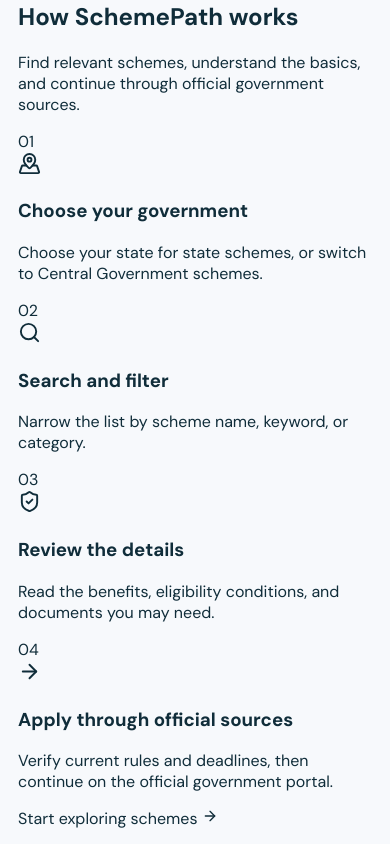
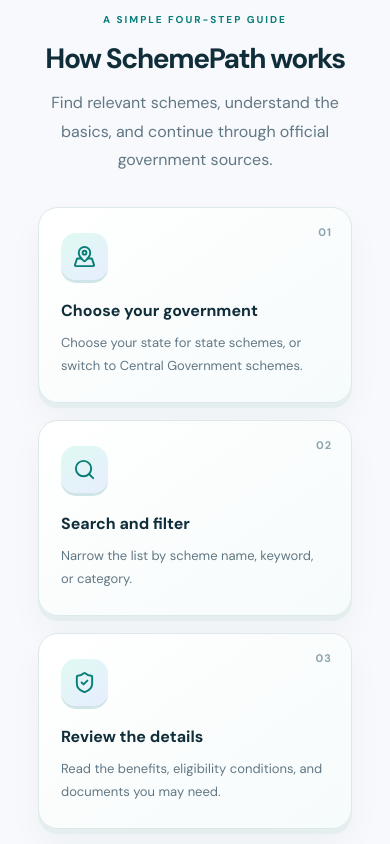
Before and after one commit to pavanvenkatkumarnuni-commits/schemepath, a React (Vite) app: page / in a window 390 px wide. Shown: the part 1860-2704 px from the top of the page. Built offline with nearby package versions, Linux system fonts and the light colour scheme.

Commit message:
Style How it works guide responsively

```diff
--- a/index.css
+++ b/index.css
@@ -149,3 +149,20 @@ a:focus-visible,button:focus-visible,input:focus-visible,select:focus-visible{ou
 .brand strong{color:#102d3a;letter-spacing:-.7px}
 .brand-path{background:linear-gradient(100deg,#20bca9,#6877e8);background-clip:text;-webkit-background-clip:text;color:transparent}
 @media(max-width:640px){.brand-mark{width:39px;height:39px;border-radius:13px}.brand-symbol{width:33px;height:33px}}
+
+/* Working How it works navigation section */
+#how-it-works{scroll-margin-top:96px}
+.how-it-works{max-width:1200px;margin:0 auto;padding:66px 28px 76px;border-top:1px solid var(--line)}
+.how-heading{max-width:650px;margin:0 auto 32px;text-align:center}
+.how-heading h2{font-size:clamp(28px,3.5vw,38px);letter-spacing:-1.4px;color:var(--dark);margin:12px 0}
+.how-heading p{color:var(--muted);line-height:1.8;margin:0}
+.how-steps{display:grid;grid-template-columns:repeat(4,minmax(0,1fr));gap:17px}
+.how-step{position:relative;min-height:225px;padding:25px 22px;border:1px solid #dce8e9;border-radius:20px;background:linear-gradient(145deg,#fff,#f6fbfb);box-shadow:0 5px 0 #e5eeee,0 16px 34px #193e4d0a;transition:transform .2s,box-shadow .2s}
+.how-step:hover{transform:translateY(-5px);box-shadow:0 8px 0 #dcebea,0 22px 38px #193e4d14}
+.how-number{position:absolute;right:19px;top:17px;font-size:11px;font-weight:700;letter-spacing:1px;color:#8ba4ae}
+.how-step-icon{width:47px;height:47px;border-radius:15px;display:grid;place-items:center;color:#087e76;background:linear-gradient(145deg,#dffaf2,#e8edff);box-shadow:0 3px 0 #cfe5e8;margin-bottom:20px}
+.how-step h3{font-size:16px;line-height:1.35;margin:0 0 10px;color:var(--dark)}
+.how-step p{font-size:13px;line-height:1.75;color:var(--muted);margin:0}
+.how-back-link{margin:28px auto 0;display:flex;align-items:center;justify-content:center;gap:8px;width:max-content;max-width:100%;padding:12px 18px;border-radius:999px;background:linear-gradient(110deg,#0b756d,#315db3);color:#fff;font-size:13px;font-weight:700;box-shadow:0 4px 0 #d7e5ed}
+@media(max-width:850px){.how-steps{grid-template-columns:repeat(2,minmax(0,1fr))}}
+@media(max-width:520px){.how-it-works{padding:46px 20px 54px}.how-steps{grid-template-columns:1fr}.how-step{min-height:0}.how-back-link{width:100%;text-align:center}}
```
